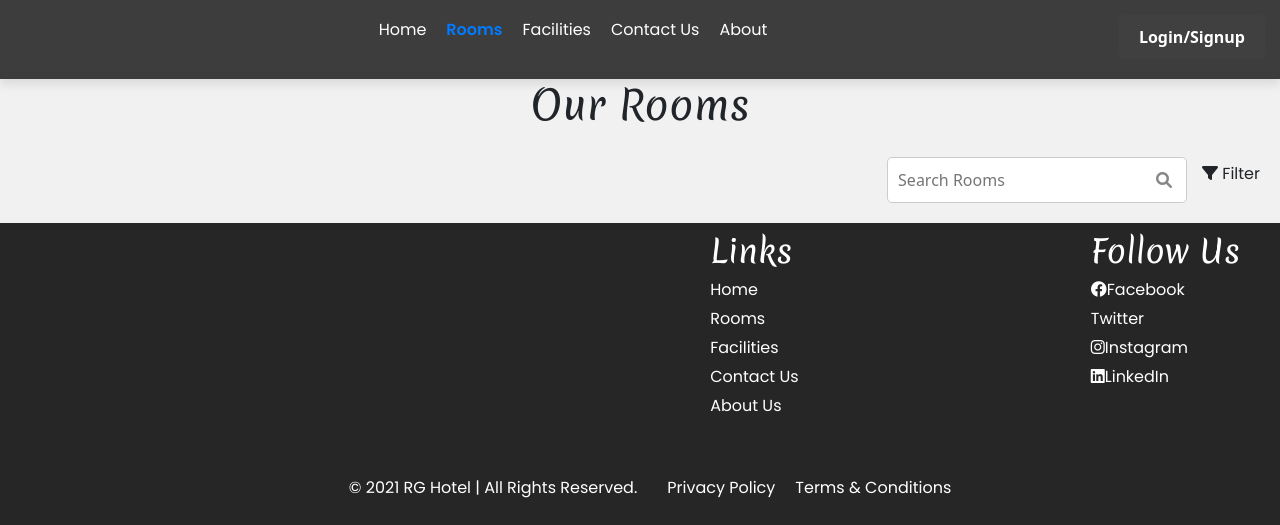
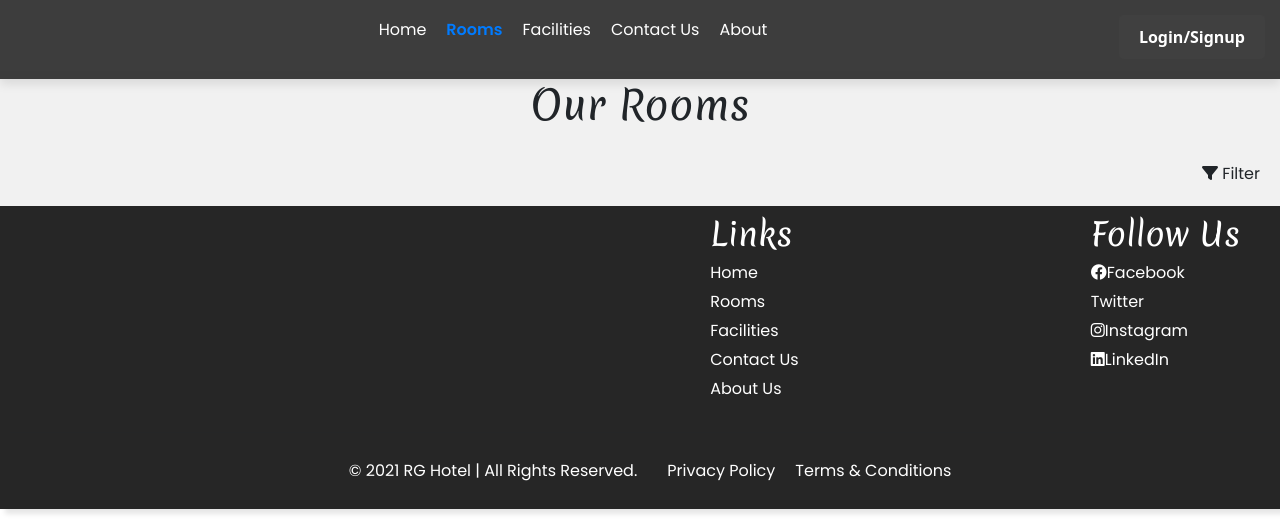
Before and after one commit to rohitghatal1/hotel_booking, a PHP site: page /rooms.php in a window 1280 px wide. Shown: the top 525 px of the page. Run offline with PHP 8.4, Linux system fonts and the light colour scheme; data that the repository does not hold is empty.

Commit message:
removed Search button

```diff
--- a/CSS/rooms.css
+++ b/CSS/rooms.css
@@ -237,36 +237,12 @@ textarea{
     align-self: flex-end;
 }
 
-.search-and-filter{
+.filter{
     display: flex;
     justify-content: right;
     padding: 10px;
     background-color: #f1f1f1;
     margin-bottom: 0;
-}
-
-#search{
-    border: 1px solid #ccc;
-    padding: 10px;
-    padding-right: 30px; /* Adjust based on icon size */
-    width: 300px;
-    border-radius: 5px;
-    margin-right: 15px;
-}
-.search-container {
-    position: relative;
-}
-
-.search-icon {
-    position: absolute;
-    top: 50%;
-    right: 30px;
-    transform: translateY(-50%);
-    cursor: pointer;
-}
-
-.search-icon i {
-    color: #888;
 }
 
 
--- a/HTML/rooms.php
+++ b/HTML/rooms.php
@@ -63,18 +63,7 @@ getContactDetails(); //function call to retrieve data from the databases
     <div class="rooms-section">
         <h1 class="heading-font">Our Rooms</h1>
         <div class="rooms-container">
-            <div class="search-and-filter">
-                <div class="search-container">
-                    <input type="text" name="search" id="search" placeholder="Search Rooms" list="searchItems">
-                    <datalist id="searchItems">
-                        <option value="Basic Room">
-                        <option value="Deluxe Room">
-                        <option value="Standard Room">
-                        <option value="Luxury Room">
-                        <option value="Simple Room">
-                    </datalist>
-                    <span onclick="applySearch()" class="search-icon"><i class="fas fa-search"></i></span>
-                </div>
+            <div class="filter">
                 <span class=" filter-button text-font" id="toggle-filter"><i class="fas fa-filter"></i> Filter</span>
             </div>
 
@@ -201,13 +190,6 @@ getContactDetails(); //function call to retrieve data from the databases
             document.getElementById("confirmBooking-Modal").style.display="none";
         }
 
-        function applySearch() {
-            var searchQuery = document.getElementById("search").value;
-            if (searchQuery !== "") {
-                window.location.href = 'rooms.php?search=' + searchQuery;
-            }
-        }
-
         function applyFilters(){
             let roomTypeFilter = document.getElementById("room-type").value;
             let minPrice = document.getElementById("min-price").value;
```
